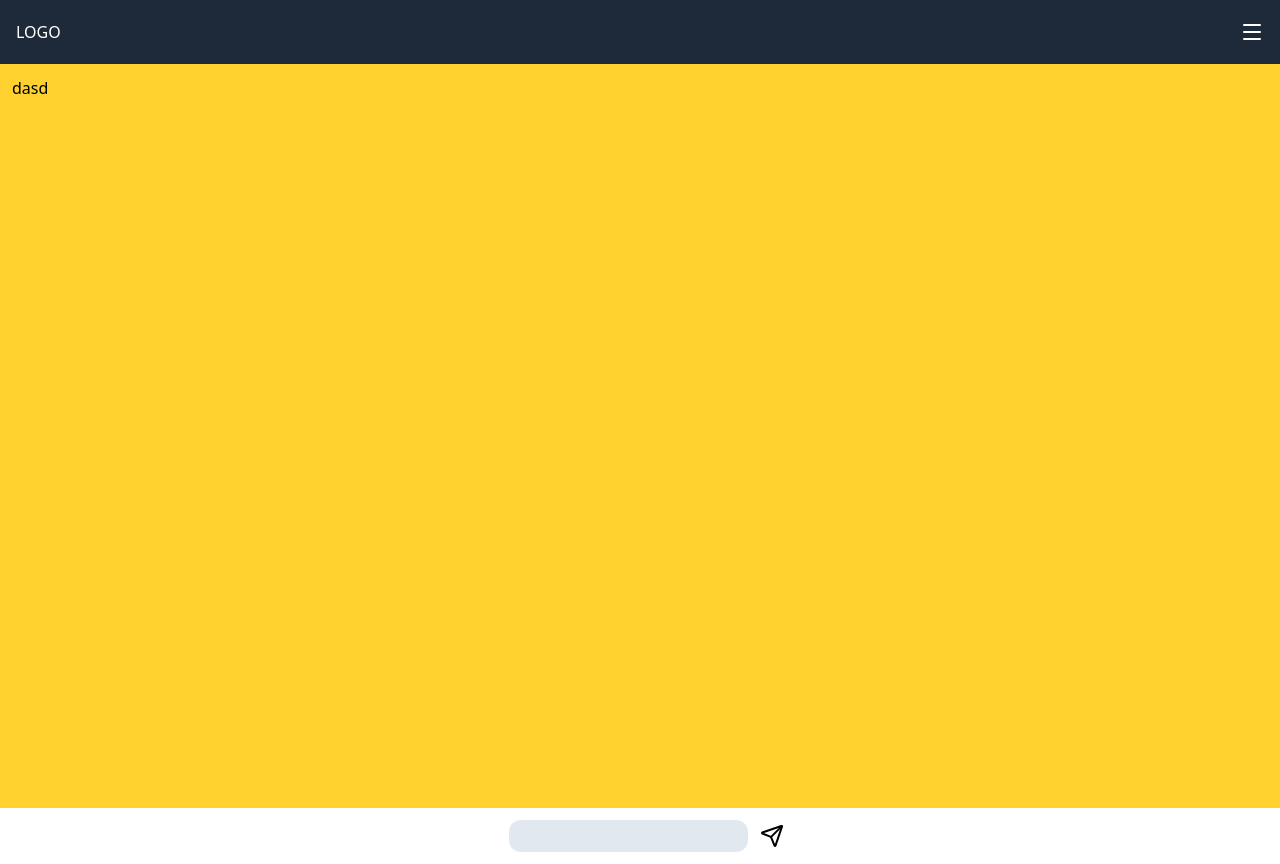
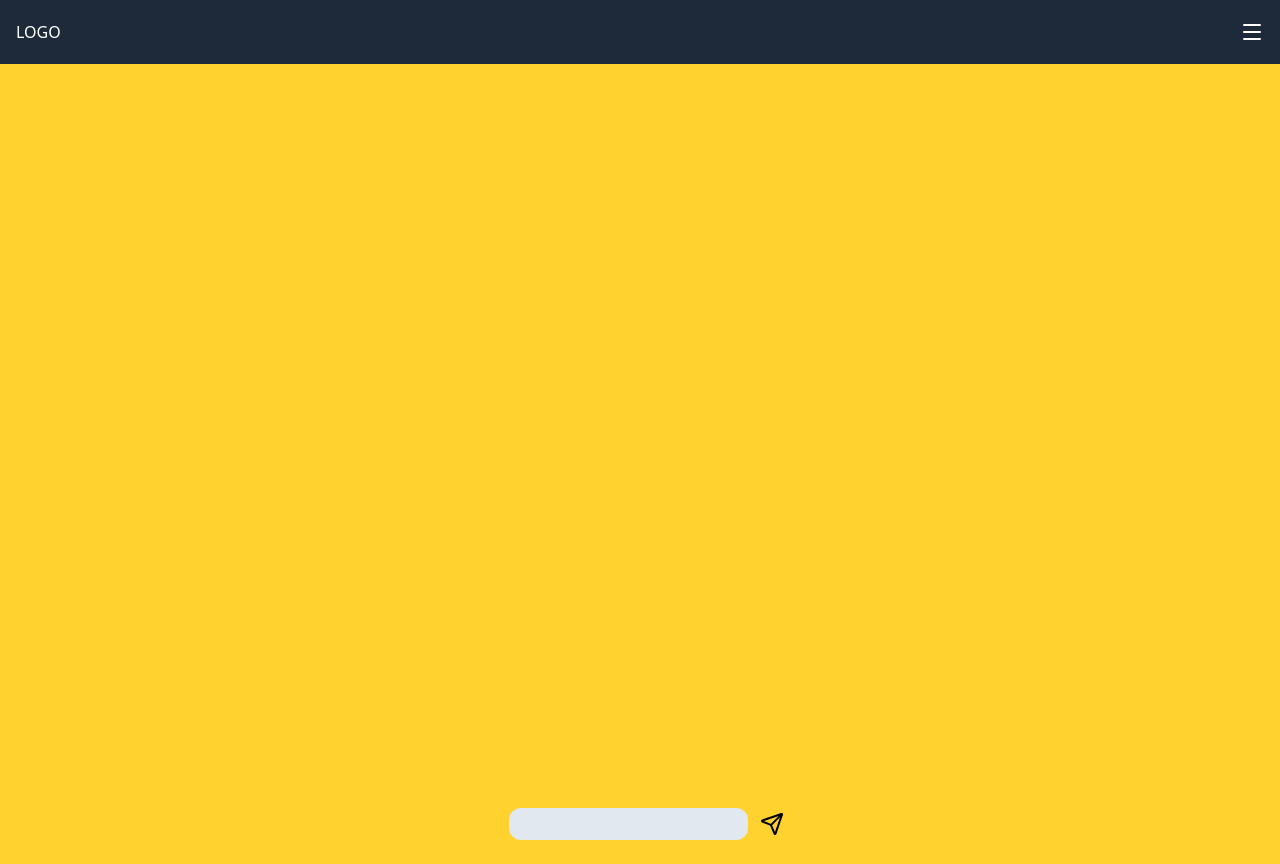
Before and after one commit to boomer934/voice-chat, a Next.js app: page / in a window 1280 px wide. Built offline with nearby package versions, Linux system fonts and the light colour scheme.

Commit message:
fix: risolta la visualizzazione della chat a schermo

```diff
--- a/package.json
+++ b/package.json
@@ -8,6 +8,7 @@
     "start": "next start"
   },
   "dependencies": {
+    "@tanstack/react-query": "^5.89.0",
     "axios": "^1.12.2",
     "dotenv": "^17.2.2",
     "groq-sdk": "^0.32.0",
--- a/src/app/(components)/Chat.tsx
+++ b/src/app/(components)/Chat.tsx
@@ -1,9 +1,20 @@
-import React from 'react'
+"use client"
+import React ,{ useState }from 'react'
+import SearchBar from './SearchBar'
+
 
 export default function Chat() {
+  const [input, setInput] = useState<string>("")
+  const [outPut, setOutput] = useState<string>("")
   return (
-    <div className='bg-amber-300 w-full h-full p-3 overflow-y-auto'>
-        dasd
+    <div className='flex flex-col items-center justify-end bg-amber-300 w-full h-full p-3 overflow-y-auto'>
+        <SearchBar input={input} setInput={setInput} outPut={outPut} setOutput={setOutput}/>
+        {outPut && (
+          <div>
+            <p>{input}</p>
+            <p>{outPut}</p>
+          </div>
+        )}
     </div>
   )
 }
--- a/src/app/(components)/SearchBar.tsx
+++ b/src/app/(components)/SearchBar.tsx
@@ -1,21 +1,22 @@
 "use client"
-import React,{ Key, useState } from 'react'
+import React, { useEffect } from 'react'
 import { SendIcon } from 'lucide-react'
 import { handleSubmit } from '../(handlers)/functions'
-export default function SearchBar() {
-    const [input, setInput] = useState<string>("")
+import type { SearchBarProps } from '../(handlers)/types'
+
+export default function SearchBar({input,setInput,outPut,setOutput}:SearchBarProps) {
   return (
     <div className='flex flex-row'>
         <input
         value={input}
         onChange={(e)=>setInput(e.target.value)}
-        onKeyDown={(e)=>{if(e.key==="Enter")handleSubmit(input)}}
+        onKeyDown={(e)=>{if(e.key==="Enter")handleSubmit(input,setOutput)}}
         type="text"
         name="search"
         className='bg-slate-200 rounded-xl m-3 p-1 outline-none'/>
         <button
         type="submit"
-        onClick={()=>handleSubmit(input)}>
+        onClick={()=>handleSubmit(input,setOutput)}>
             <SendIcon />
         </button>
     </div>
--- a/src/app/(handlers)/functions.tsx
+++ b/src/app/(handlers)/functions.tsx
@@ -1,10 +1,11 @@
 import axios from 'axios'
-
-export async function handleSubmit(input:string){
+import React from 'react'
+export async function handleSubmit(input:string,setOutput:React.Dispatch<React.SetStateAction<string>>){
     try {
         const res = await axios.post("/api/chat",{
             message:input
         })
+        setOutput(res.data.reply)
         return res.data
     } catch (error) {
         console.error(error);
--- a/src/app/(handlers)/types.tsx
+++ b/src/app/(handlers)/types.tsx
@@ -2,3 +2,9 @@ export type IsOpenState = {
     isOpen:boolean,
     setIsOpen:React.Dispatch<React.SetStateAction<boolean>>
 }
+export type SearchBarProps = {
+    input:string,
+    setInput:React.Dispatch<React.SetStateAction<string>>,
+    outPut:string,
+    setOutput:React.Dispatch<React.SetStateAction<string>>
+}
--- a/src/app/layout.tsx
+++ b/src/app/layout.tsx
@@ -2,7 +2,6 @@ import type { Metadata } from "next";
 import { Geist, Geist_Mono } from "next/font/google";
 import "./globals.css";
 import NavBar from "./(components)/NavBar";
-
 const geistSans = Geist({
   variable: "--font-geist-sans",
   subsets: ["latin"],
--- a/src/app/page.tsx
+++ b/src/app/page.tsx
@@ -3,12 +3,11 @@ import SearchBar from "./(components)/SearchBar";
 
 export default function Home() {
   return (
-    <main
-    className="flex flex-col items-center h-screen">
-      <div className="flex-1 w-full">
-        <Chat/>
-      </div>
-      <SearchBar/>
-    </main>
+      <main
+      className="flex flex-col items-center  h-screen">
+        <div className="flex-1 w-full">
+          <Chat/>
+        </div>
+      </main>
   );
 }
```
Also changed, not shown: 1 other file (tests, documents, lock files or other folders).
